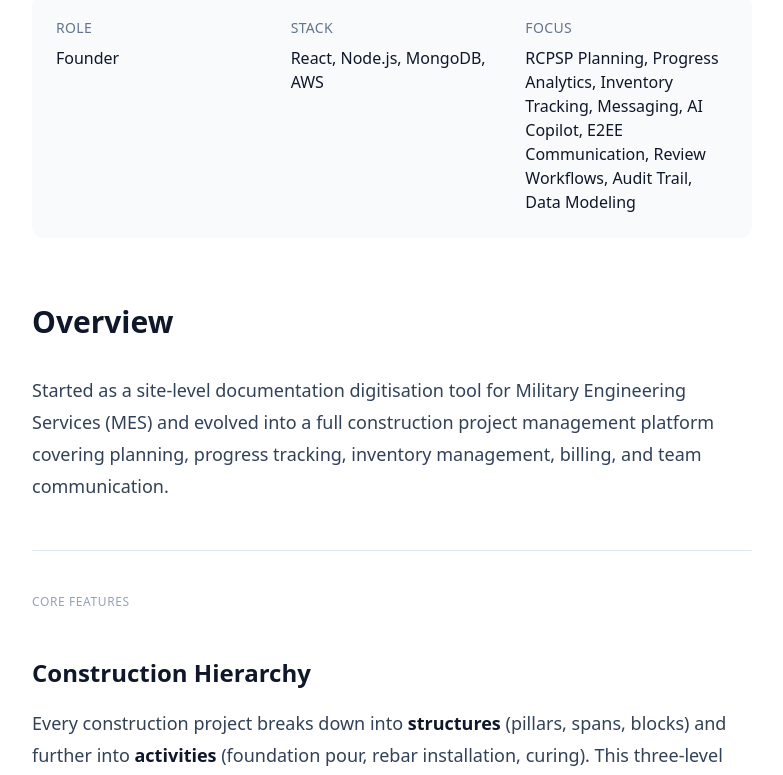
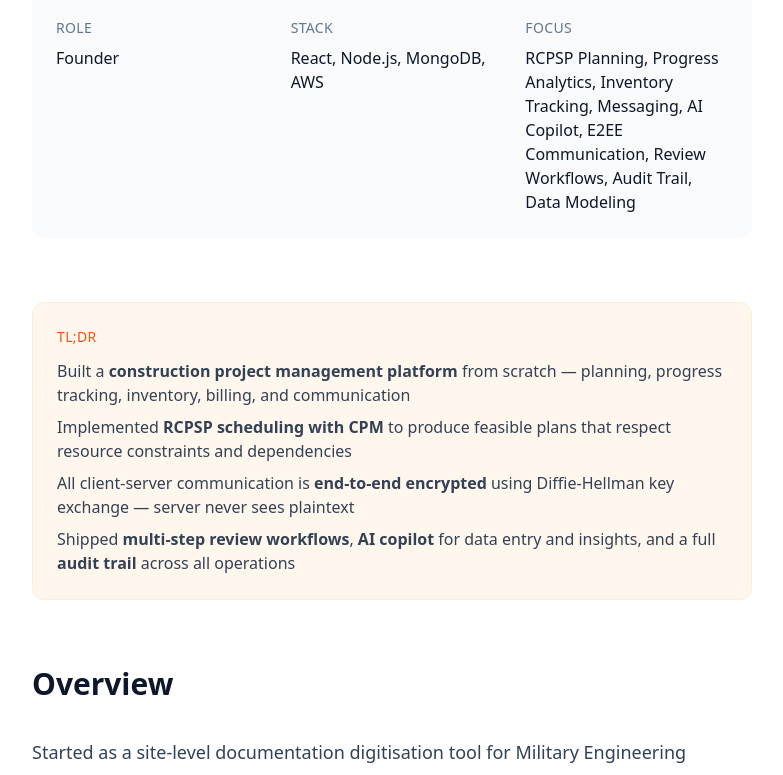
Before and after one commit to akshay-nm/akshay-ooo, a Next.js app: page /work/setu in a window 1280 px wide. Shown: the part 453-1228 px from the top of the page, without its empty margins (248-1031 px from the left). Built offline with nearby package versions, Linux system fonts and the light colour scheme; a web font is replaced by a local one.

Commit message:
Add TL;DR section to Setu case study page
https://claude.ai/code/session_01WzmYWT7MawB5keUqYRuBnA

```diff
--- a/src/app/work/setu/page.tsx
+++ b/src/app/work/setu/page.tsx
@@ -59,6 +59,22 @@ export default function SetuCase() {
             <h3 className="text-sm font-medium text-slate-500 uppercase tracking-wide mb-2">Focus</h3>
             <p className="text-slate-900">RCPSP Planning, Progress Analytics, Inventory Tracking, Messaging, AI Copilot, E2EE Communication, Review Workflows, Audit Trail, Data Modeling</p>
           </div>
+        </motion.div>
+
+        {/* TL;DR */}
+        <motion.div
+          initial={{ opacity: 0, y: 20 }}
+          animate={{ opacity: 1, y: 0 }}
+          transition={{ delay: 0.15 }}
+          className="p-6 bg-orange-50 border border-orange-100 rounded-xl mb-16"
+        >
+          <h3 className="text-sm font-medium text-orange-600 uppercase tracking-wide mb-3">TL;DR</h3>
+          <ul className="space-y-2 text-slate-700">
+            <li>Built a <strong>construction project management platform</strong> from scratch — planning, progress tracking, inventory, billing, and communication</li>
+            <li>Implemented <strong>RCPSP scheduling with CPM</strong> to produce feasible plans that respect resource constraints and dependencies</li>
+            <li>All client-server communication is <strong>end-to-end encrypted</strong> using Diffie-Hellman key exchange — server never sees plaintext</li>
+            <li>Shipped <strong>multi-step review workflows</strong>, <strong>AI copilot</strong> for data entry and insights, and a full <strong>audit trail</strong> across all operations</li>
+          </ul>
         </motion.div>
 
         <motion.div
```
